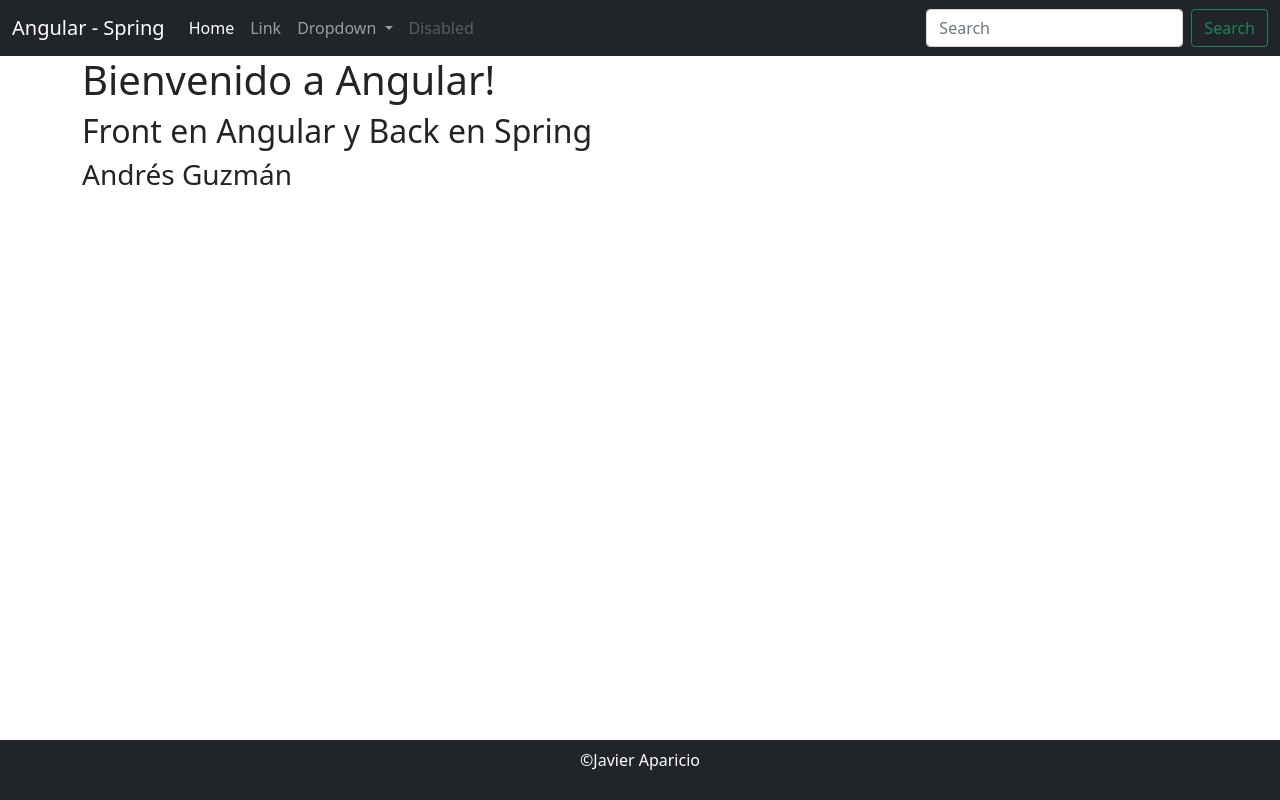
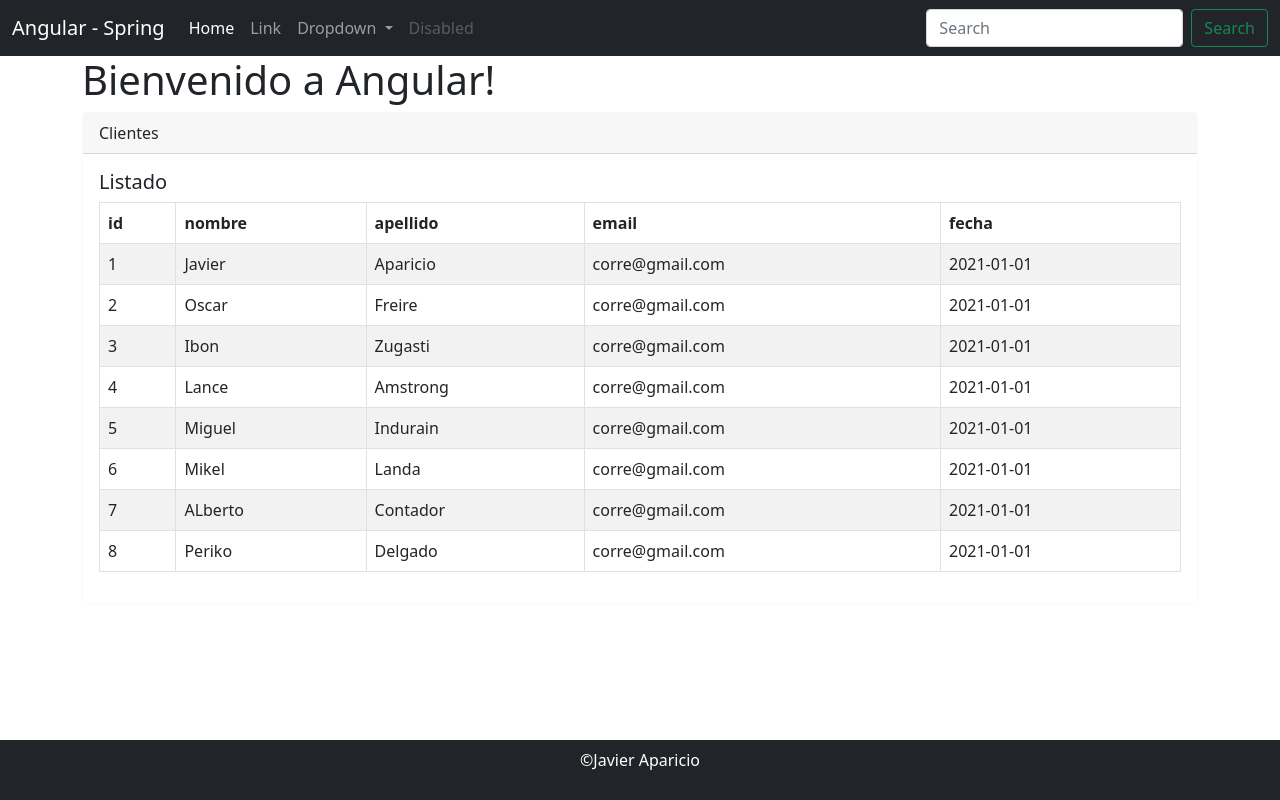
Before and after one commit to javapagar/angular-web, an Angular app: page / in a window 1280 px wide. Built offline with nearby package versions, Linux system fonts and the light colour scheme.

Commit message:
ngFor, ngIf, listas, servicios

```diff
--- a/src/app/app.component.html
+++ b/src/app/app.component.html
@@ -1,7 +1,6 @@
 <app-header></app-header>
 <div class="container">
   <h1>{{title}}</h1>
-  <h2>{{curso}}</h2>
-  <h3>{{profesor}}</h3>
+  <app-clientes></app-clientes>
 </div>
 <app-footer></app-footer>
--- /dev/null
+++ b/src/app/cliente/cliente.component.html
@@ -0,0 +1,27 @@
+<div class="card border-light mb-3">
+    <div class="card-header">Clientes</div>
+    <div class="card-body">
+      <h5 class="card-title">Listado</h5>
+      <table class="table table-bordered table-striped">
+          <thead>
+              <tr>
+                  <th>id</th>
+                  <th>nombre</th>
+                  <th>apellido</th>
+                  <th>email</th>
+                  <th>fecha</th>
+              </tr>
+          </thead>
+          <tbody>
+              <tr *ngFor="let cliente of clientes">
+                  <td>{{ cliente.id }}</td>
+                  <td>{{ cliente.name }}</td>
+                  <td>{{ cliente.apellido }}</td>
+                  <td>{{ cliente.email }}</td>
+                  <td>{{ cliente.createAt }}</td>
+              </tr>
+          </tbody>
+
+      </table>
+    </div>
+</div>
--- /dev/null
+++ b/src/app/cliente/cliente.component.ts
@@ -0,0 +1,18 @@
+import { ClienteService } from './cliente.service';
+import { Cliente } from './cliente';
+import { Component, OnInit } from '@angular/core';
+
+@Component({
+    selector : 'app-clientes',
+    templateUrl : './cliente.component.html'
+})
+export class ClienteComponent implements OnInit{
+
+    clientes : Cliente [];
+
+    constructor(private clienteService : ClienteService){}
+
+    ngOnInit(){
+        this.clientes = this.clienteService.getCliente();
+    }
+}
--- /dev/null
+++ b/src/app/cliente/cliente.json.ts
@@ -0,0 +1,12 @@
+import { Cliente } from './cliente';
+
+export const CLIENTES : Cliente [] =[
+    {id:1, name: 'Javier', apellido : 'Aparicio' , email : 'corre@gmail.com',createAt : '2021-01-01'},
+    {id:2, name: 'Oscar', apellido : 'Freire' , email : 'corre@gmail.com',createAt : '2021-01-01'},
+    {id:3, name: 'Ibon', apellido : 'Zugasti' , email : 'corre@gmail.com',createAt : '2021-01-01'},
+    {id:4, name: 'Lance', apellido : 'Amstrong' , email : 'corre@gmail.com',createAt : '2021-01-01'},
+    {id:5, name: 'Miguel', apellido : 'Indurain' , email : 'corre@gmail.com',createAt : '2021-01-01'},
+    {id:6, name: 'Mikel', apellido : 'Landa' , email : 'corre@gmail.com',createAt : '2021-01-01'},
+    {id:7, name: 'ALberto', apellido : 'Contador' , email : 'corre@gmail.com',createAt : '2021-01-01'},
+    {id:8, name: 'Periko', apellido : 'Delgado' , email : 'corre@gmail.com',createAt : '2021-01-01'}
+];
--- /dev/null
+++ b/src/app/cliente/cliente.service.ts
@@ -0,0 +1,11 @@
+import { Cliente } from './cliente';
+import { Injectable } from "@angular/core";
+import { CLIENTES } from './cliente.json';
+
+@Injectable()
+export class ClienteService{
+
+    getCliente():Cliente[]{
+        return CLIENTES;
+    }
+}
--- /dev/null
+++ b/src/app/cliente/cliente.ts
@@ -0,0 +1,7 @@
+export class Cliente{
+    id : number;
+    name : string;
+    apellido : string;
+    email : string;
+    createAt : string;
+}
--- /dev/null
+++ b/src/app/listaCurso/listaCurso.component.html
@@ -0,0 +1,9 @@
+<button type="button" (click)="setHabilitar()" class="btn-primary my=3"> {{ buttonLabel }}</button>
+<div class="card">
+    <div class="card-header">
+        Cursos
+    </div>
+    <ul class="list-group" *ngIf="habilitar">
+        <li class="list-group-item" *ngFor="let curso of listaCurso">{{ curso }}</li>
+    </ul>
+</div>
--- /dev/null
+++ b/src/app/listaCurso/listaCurso.component.ts
@@ -0,0 +1,17 @@
+import { Component } from '@angular/core';
+
+@Component({
+    selector : "app-lista",
+    templateUrl : "./listaCurso.component.html"
+})
+export class ListaCursoComponent{
+
+    listaCurso : string [] =["Typescript", "Javascript", "Java", "Python"];
+    habilitar : boolean = true;
+    buttonLabel : string ="Ocultar";
+
+    setHabilitar() : void {
+        this.habilitar = this.habilitar ? false:true;
+        this.buttonLabel = this.habilitar ? "Ocultar" : "Mostrar";
+    }
+}
```
Also changed, not shown: src/app/app.module.ts (+7 -3 lines).
